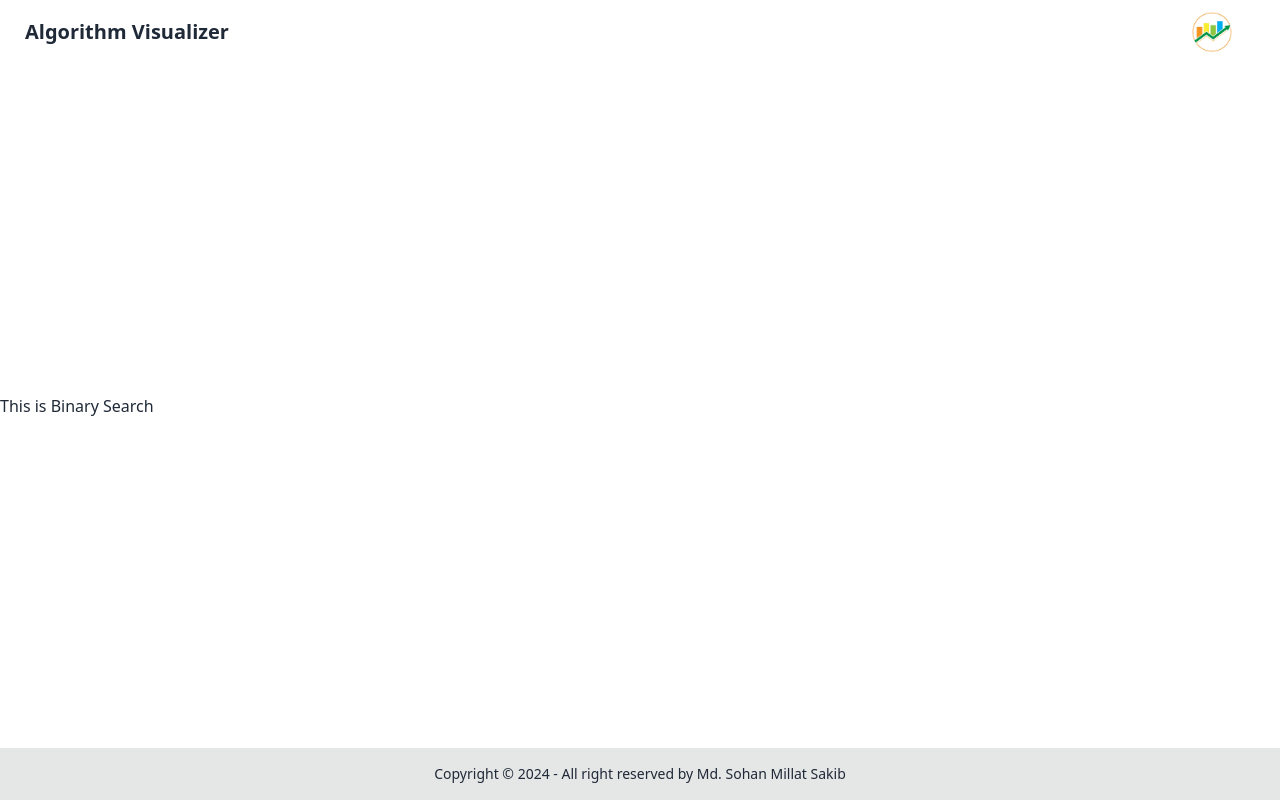
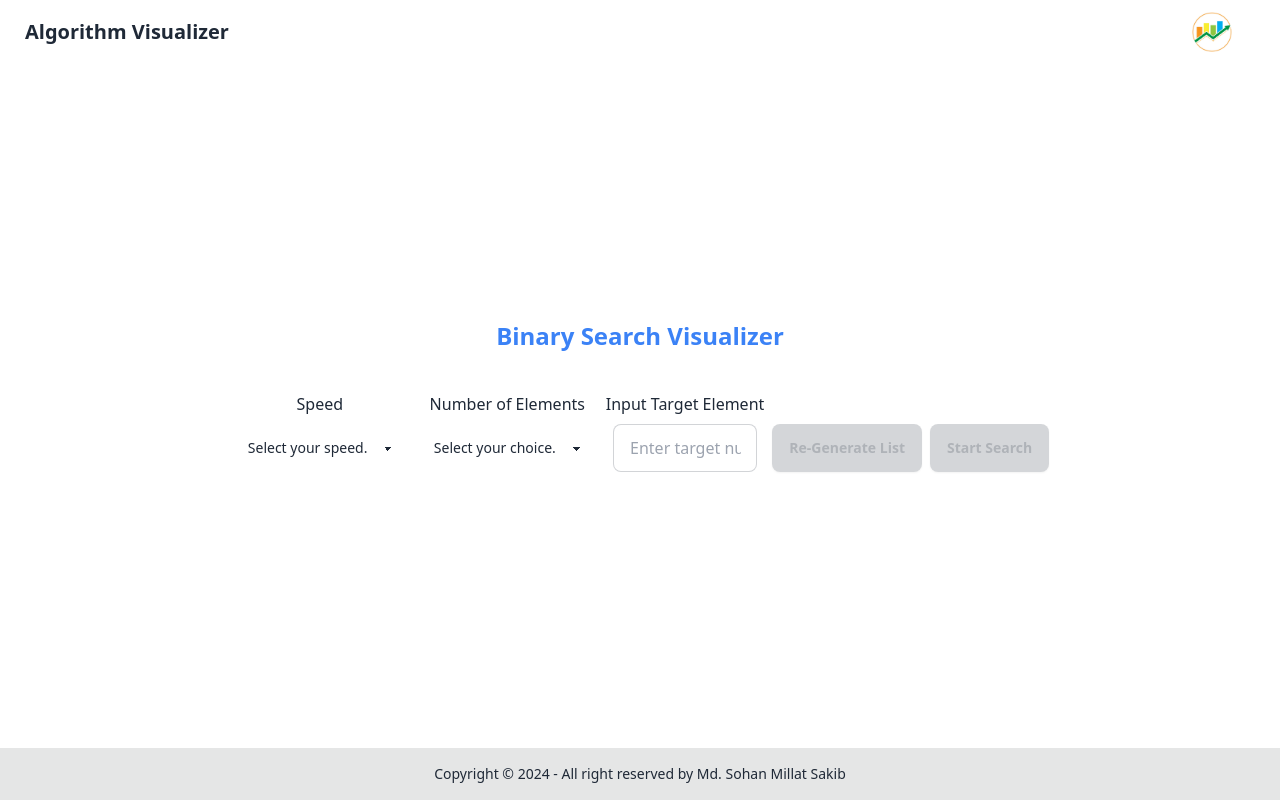
Before and after one commit to MillatSakib/Algorithm-Visualizer-with-React, a React (Vite) app: page /sort/binarysearch in a window 1280 px wide. Built offline with nearby package versions, Linux system fonts and the light colour scheme.

Commit message:
Binary Search completed

```diff
--- a/src/Search/BinarySearch/BinarySearch.jsx
+++ b/src/Search/BinarySearch/BinarySearch.jsx
@@ -1,7 +1,229 @@
-import React from "react";
+import { useState, useEffect } from "react";
 
 const BinarySearch = () => {
-  return <div>This is Binary Search</div>;
+  const [array, setArray] = useState([]);
+  const [target, setTarget] = useState("");
+  const [left, setLeft] = useState(0);
+  const [right, setRight] = useState(null);
+  const [middle, setMiddle] = useState(null);
+  const [foundIndex, setFoundIndex] = useState(null);
+  const [speed, setSpeed] = useState("");
+  const [elementsCount, setElementsCount] = useState("");
+  const [isGenerateEnabled, setIsGenerateEnabled] = useState(false);
+  const [isSearchingNow, setIsSearchingNow] = useState(false);
+  const [notFoundText, setNotFoundText] = useState(false);
+
+  const speedMap = {
+    Slow: 1000,
+    Medium: 500,
+    Fast: 200,
+  };
+
+  // Reset interval on unmount
+  useEffect(() => {
+    return () => {
+      if (isSearchingNow) clearInterval(handleSearch.intervalId);
+    };
+  }, [isSearchingNow]);
+
+  const handleInputChange = (e) => {
+    setTarget(e.target.value);
+    resetSearch();
+  };
+
+  const handleSpeedChange = (e) => {
+    setSpeed(e.target.value);
+    resetSearch();
+  };
+
+  const handleElementsCountChange = (e) => {
+    const elementCount = e.target.value;
+    setElementsCount(elementCount);
+    setIsGenerateEnabled(true);
+
+    const newArray = Array.from(
+      { length: parseInt(elementCount) },
+      () => Math.floor(Math.random() * 30) + 4
+    ).sort((a, b) => a - b); // Sort the array for binary search
+    setArray(newArray);
+    setFoundIndex(null);
+    setLeft(0);
+    setRight(newArray.length - 1);
+    setMiddle(null);
+  };
+
+  const handleGenerateArray = () => {
+    const newArray = Array.from(
+      { length: parseInt(elementsCount) },
+      () => Math.floor(Math.random() * 30) + 4
+    ).sort((a, b) => a - b);
+    setArray(newArray);
+    setFoundIndex(null);
+    setLeft(0);
+    setRight(newArray.length - 1);
+    setMiddle(null);
+  };
+
+  const handleSearch = () => {
+    setIsSearchingNow(true);
+    setIsGenerateEnabled(false);
+    setFoundIndex(null);
+    setLeft(0);
+    setRight(array.length - 1);
+    setMiddle(null);
+    setNotFoundText(false);
+
+    handleSearch.intervalId = setInterval(() => {
+      setLeft((prevLeft) => {
+        const mid = Math.floor((prevLeft + right) / 2);
+        setMiddle(mid);
+
+        if (array[mid] === parseInt(target)) {
+          setFoundIndex(mid);
+          setIsSearchingNow(false);
+          clearInterval(handleSearch.intervalId);
+          setIsGenerateEnabled(true);
+          return prevLeft;
+        }
+
+        if (prevLeft > right) {
+          setIsSearchingNow(false);
+          clearInterval(handleSearch.intervalId);
+          setIsGenerateEnabled(true);
+          setNotFoundText(true);
+          return prevLeft;
+        }
+
+        if (array[mid] < parseInt(target)) {
+          setLeft(mid + 1);
+        } else {
+          setRight(mid - 1);
+        }
+        return prevLeft;
+      });
+    }, speedMap[speed]);
+  };
+
+  const resetSearch = () => {
+    setLeft(0);
+    setRight(array.length - 1);
+    setMiddle(null);
+    setFoundIndex(null);
+    setIsGenerateEnabled(!!elementsCount);
+    setNotFoundText(false);
+  };
+
+  return (
+    <div>
+      <h2 className="text-center mb-10 font-bold text-2xl text-blue-500">
+        Binary Search Visualizer
+      </h2>
+      <div className="flex gap-2 justify-center flex-col md:flex-row">
+        <div className="flex flex-col justify-center items-center gap-2">
+          <div>Speed</div>
+          <select
+            className="select w-full max-w-48"
+            value={speed}
+            onChange={handleSpeedChange}
+            disabled={isSearchingNow}
+          >
+            <option disabled value="">
+              Select your speed.
+            </option>
+            <option value="Slow">Slow</option>
+            <option value="Medium">Medium</option>
+            <option value="Fast">Fast</option>
+          </select>
+        </div>
+
+        <div className="flex flex-col justify-center items-center gap-2">
+          <div>Number of Elements</div>
+          <select
+            className="select w-full max-w-48"
+            value={elementsCount}
+            onChange={handleElementsCountChange}
+            disabled={isSearchingNow}
+          >
+            <option disabled value="">
+              Select your choice.
+            </option>
+            <option value="5">5</option>
+            <option value="10">10</option>
+            <option value="15">15</option>
+          </select>
+        </div>
+
+        <div className="flex flex-col justify-center items-center gap-2">
+          <div>Input Target Element</div>
+          <input
+            type="number"
+            placeholder="Enter target number"
+            onChange={handleInputChange}
+            className="input input-bordered w-full max-w-36"
+            disabled={isSearchingNow}
+          />
+        </div>
+        <div className="flex justify-center items-center gap-2 mt-8">
+          <button
+            className="btn btn-primary"
+            onClick={handleGenerateArray}
+            disabled={!isGenerateEnabled}
+          >
+            Re-Generate List
+          </button>
+          <button
+            className="btn btn-success"
+            onClick={handleSearch}
+            disabled={array.length === 0 || isSearchingNow || !target || !speed}
+          >
+            Start Search
+          </button>
+        </div>
+      </div>
+      <div className="flex items-center justify-center">
+        <div
+          style={{
+            display: "flex",
+            gap: "5px",
+            marginTop: "20px",
+            alignItems: "flex-end",
+          }}
+        >
+          {array.map((value, index) => (
+            <div
+              key={index}
+              style={{
+                height: `${value * 10}px`,
+                width: "30px",
+                backgroundColor:
+                  index === foundIndex
+                    ? "green"
+                    : index === middle
+                    ? "orange"
+                    : index >= left && index <= right
+                    ? "green"
+                    : "red",
+                textAlign: "center",
+                color: "white",
+              }}
+            >
+              {value}
+            </div>
+          ))}
+        </div>
+      </div>
+      {foundIndex !== null && (
+        <p className="text-blue-600 font-bold text-xl text-center mt-6">
+          Found item at index {foundIndex}
+        </p>
+      )}
+      {notFoundText && (
+        <p className="text-red-600 font-bold text-xl text-center mt-6">
+          Target not found
+        </p>
+      )}
+    </div>
+  );
 };
 
 export default BinarySearch;
--- a/src/Search/LinearSearch/LinearSearch.jsx
+++ b/src/Search/LinearSearch/LinearSearch.jsx
@@ -11,14 +11,12 @@ const LinearSearch = () => {
   const [isSearchingNow, setIsSearchingNow] = useState(false);
   const [notFoundText, setNotFoundText] = useState(false);
 
-  // Speed mappings in milliseconds
   const speedMap = {
     Slow: 1000,
     Medium: 500,
     Fast: 200,
   };
 
-  // Clear interval on unmount
   useEffect(() => {
     return () => {
       if (isSearchingNow) clearInterval(handleSearch.intervalId);
```
Also changed, not shown: 2 other files (tests, documents, lock files or other folders).
